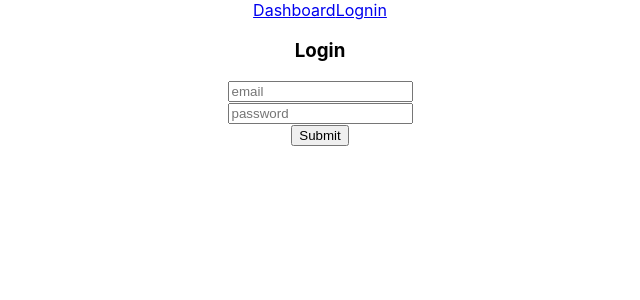
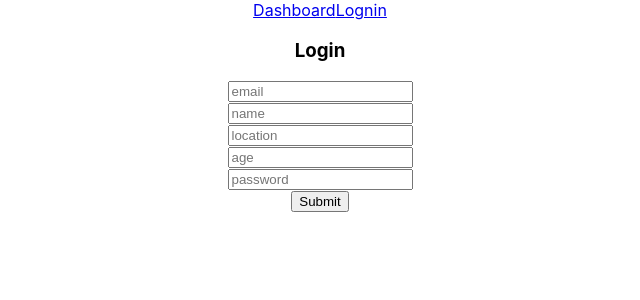
Before and after one commit to SoumyashreeBehera/unit-5coding1, a React (Create React App) app in the folder unit-5-eval-1/: page /login in a window 1280 px wide. Shown: the top 300 px of the page, without its empty margins (320-960 px from the left). Built offline with nearby package versions, Linux system fonts and the light colour scheme.

Commit message:
login part completed

```diff
--- a/unit-5-eval-1/src/Redux/Auth/reducer.js
+++ b/unit-5-eval-1/src/Redux/Auth/reducer.js
@@ -2,11 +2,11 @@ import React from "react";
 import { loadData } from "../../utils/localstorage";
 import { LOGIN_REQUEST, LOGIN_SUCCESS } from "./actionType";
 
-let token = loadData();
+let tokenData = loadData();
 
 const initState = {
-  isAuth: token || false,
-  token: token ? token : "",
+  isAuth: tokenData || false,
+  token: tokenData ? tokenData.token : "",
 };
 
 export default function AuthReducer(state = initState, { type, payload }) {
--- a/unit-5-eval-1/src/components/Login.jsx
+++ b/unit-5-eval-1/src/components/Login.jsx
@@ -3,10 +3,12 @@ import React, { useState } from "react";
 export default function Login({ handleLogin }) {
   const [email, setEmail] = useState("");
   const [password, setPassword] = useState("");
+  const [name, setName] = useState("");
+  const [location, setLocation] = useState("");
 
   const handleSubmit = (e) => {
     e.preventDefault();
-    handleLogin({ email, password });
+    handleLogin({ email, password, name, location });
   };
 
   return (
@@ -20,6 +22,20 @@ export default function Login({ handleLogin }) {
         />
         <br />
         <input
+          placeholder="name"
+          type="text"
+          onChange={(e) => setName(e.target.value)}
+        />
+        <br />
+        <input
+          placeholder="location"
+          type="text"
+          onChange={(e) => setLocation(e.target.value)}
+        />
+        <br />
+        <input placeholder="age" type="number" />
+        <br />
+        <input
           placeholder="password"
           type="text"
           onChange={(e) => setPassword(e.target.value)}
--- a/unit-5-eval-1/src/pages/Dashboard.jsx
+++ b/unit-5-eval-1/src/pages/Dashboard.jsx
@@ -4,6 +4,5 @@ import { Redirect } from "react-router";
 
 export default function Dashboard() {
   const { isAuth } = useSelector((state) => state.auth);
-  console.log(isAuth);
   return !isAuth ? <Redirect to="/login" /> : <div>Dashboard</div>;
 }
--- a/unit-5-eval-1/src/utils/Loginpage.jsx
+++ b/unit-5-eval-1/src/utils/Loginpage.jsx
@@ -4,18 +4,19 @@ import { useDispatch, useSelector } from "react-redux";
 import { loginRequeset, loginSuccess } from "../Redux/Auth/actions";
 import { Redirect } from "react-router";
 import axios from "axios";
+import { setData } from "./localstorage";
 
 export default function LoginPage() {
   const dispatch = useDispatch();
   const { isAuth } = useSelector((state) => state.auth);
-  const handleLogin = ({ email, password }) => {
+  const handleLogin = ({ email, password, name, location }) => {
     dispatch(loginRequeset());
     let fun = async () => {
       let res = await axios.post("https://reqres.in/api/login", {
         email,
         password,
       });
-      console.log(res.data);
+      setData({ ...res.data, name: name, location: location });
       let success = loginSuccess(res.data);
       dispatch(success);
     };
--- a/unit-5-eval-1/src/utils/localstorage.js
+++ b/unit-5-eval-1/src/utils/localstorage.js
@@ -1,9 +1,14 @@
 import React from "react";
 
 export const loadData = () => {
-  let token = JSON.parse(localStorage.getItem("token"));
-  return token;
+  let tokenData = JSON.parse(localStorage.getItem("token"));
+  return tokenData;
 };
+
+// export const loadNameLocation = () => {
+//   let token = JSON.parse(localStorage.getItem("data"));
+//   return token;
+// };
 
 export const setData = (token) => {
   localStorage.setItem("token", JSON.stringify(token));
```
